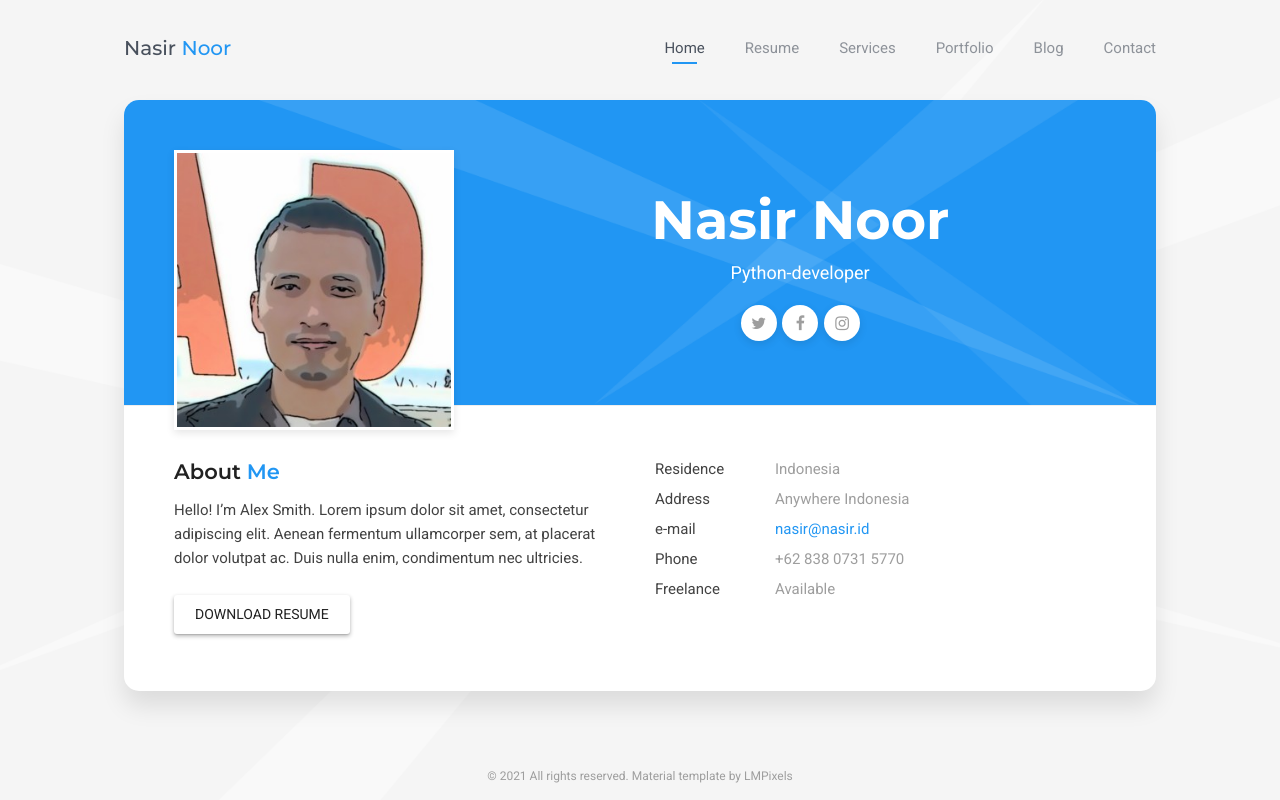
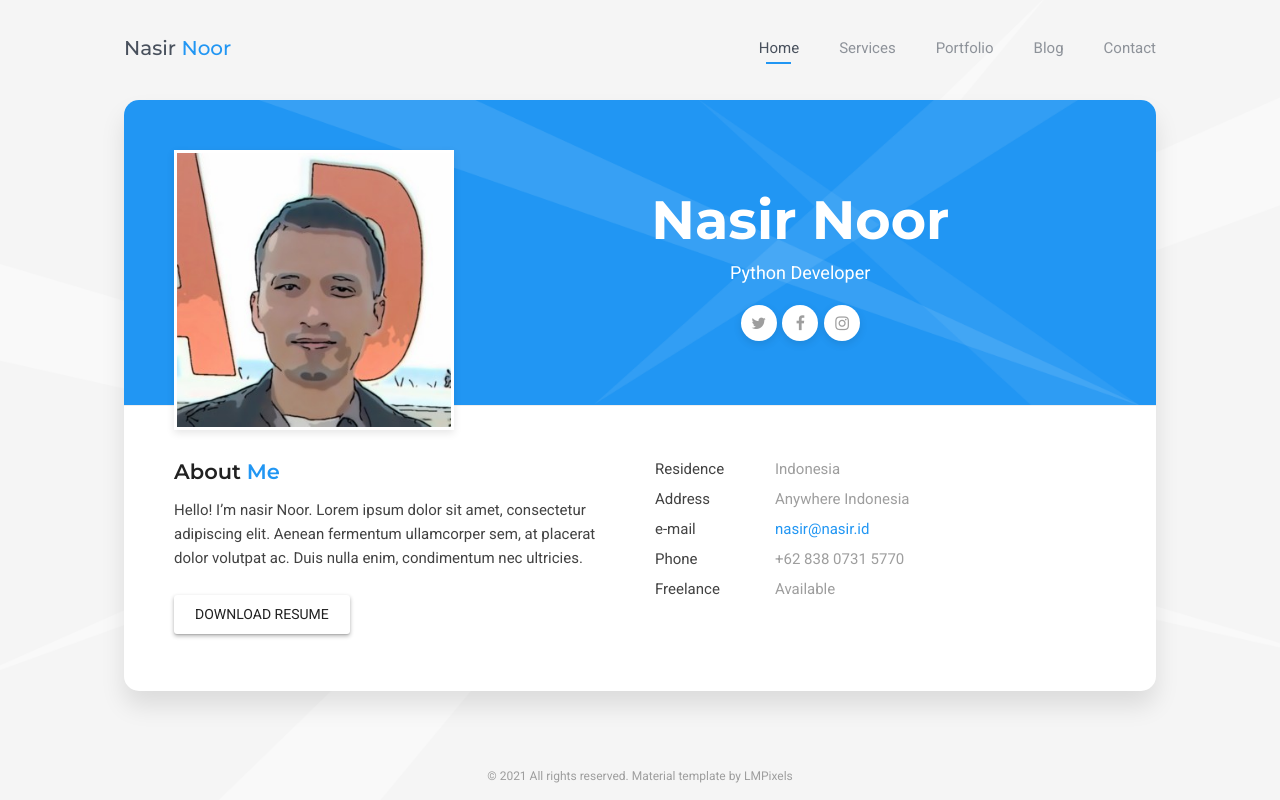
Before and after one commit to nasir19noor/nasirnooruddin.github.io, a plain HTML site: page index.html in a window 1280 px wide. Drawn offline with Linux system fonts and the light colour scheme; some packages are replaced by stand-ins of ours.

Commit message:
disable resume

```diff
--- a/index.html
+++ b/index.html
@@ -49,9 +49,9 @@
               <li>
                 <a class="pt-trigger" href="#home" data-animation="62">Home</a><!-- href value = data-id without # of .pt-page. -->
               </li>
-              <li>
+              <!-- <li>
                 <a class="pt-trigger" href="#resume" data-animation="62">Resume</a>
-              </li>
+              </li> -->
               <li>
                 <a class="pt-trigger" href="#services" data-animation="62">Services</a>
               </li>
@@ -110,7 +110,7 @@
                             <div class="sp-subtitle">Cloud Engineer</div>
                           </div>
                           <div class="item">
-                            <div class="sp-subtitle">Python-developer</div>
+                            <div class="sp-subtitle">Python Developer</div>
                           </div>
                         </div>
                       </div>
@@ -132,7 +132,7 @@
                         <div class="block-title">
                           <h3>About <span>Me</span></h3>
                         </div>
-                        <p>Hello! I’m Alex Smith. Lorem ipsum dolor sit amet, consectetur adipiscing elit. Aenean fermentum ullamcorper sem, at placerat dolor volutpat ac. Duis nulla enim, condimentum nec ultricies.</p>
+                        <p>Hello! I’m nasir Noor. Lorem ipsum dolor sit amet, consectetur adipiscing elit. Aenean fermentum ullamcorper sem, at placerat dolor volutpat ac. Duis nulla enim, condimentum nec ultricies.</p>
                       </div>
                       <div class="download-resume">
                         <a href="" class="btn btn-secondary">Download Resume</a>
```
